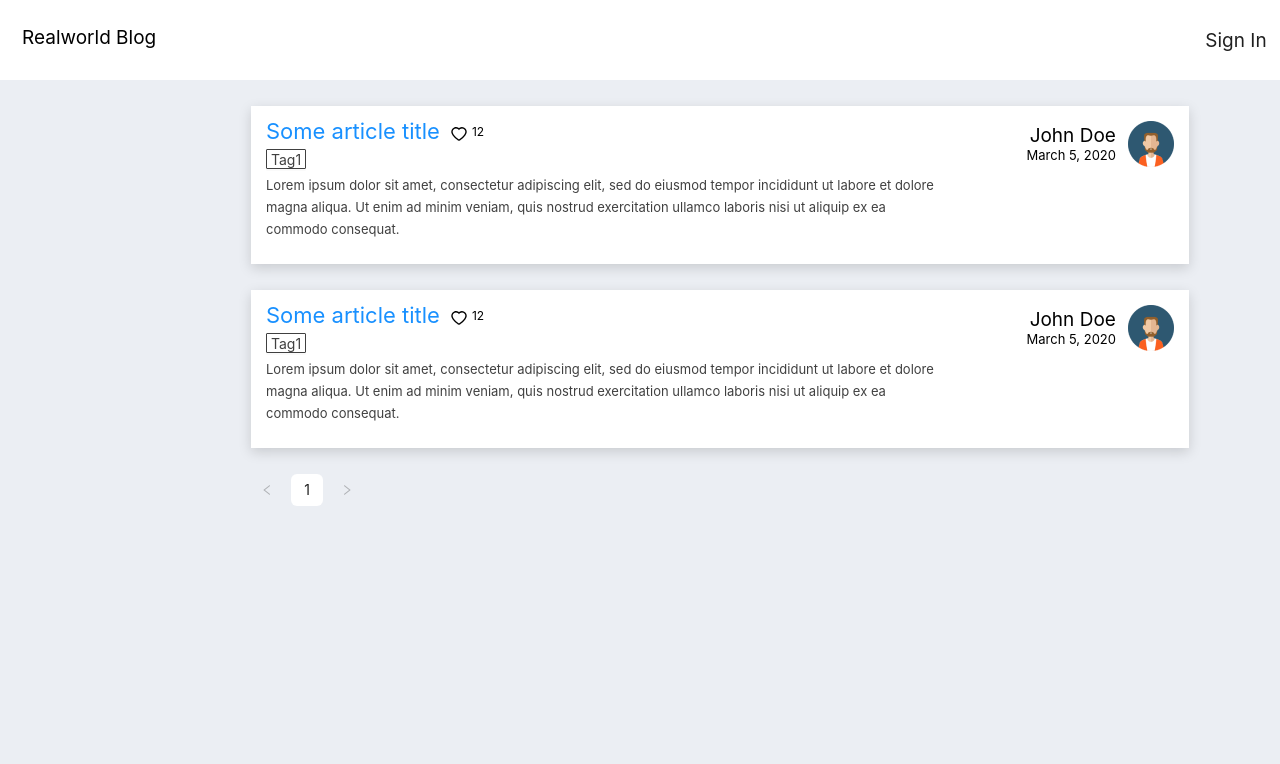
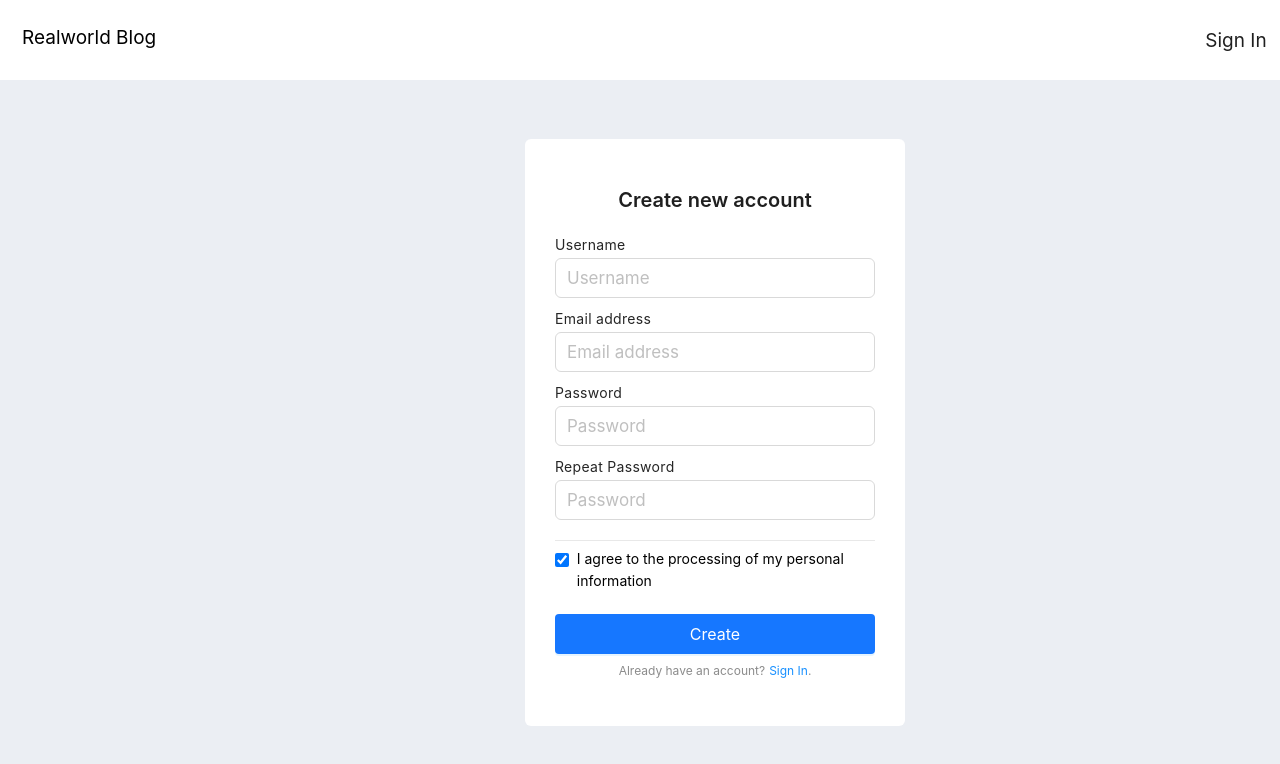
Before and after one commit to M1sterRob0t/react-blog, a React (Create React App) app: page / in a window 1280 px wide. Shown: the top 764 px of the page. Built offline with nearby package versions, Linux system fonts and the light colour scheme.

Commit message:
Сверстал компонент SignUp

```diff
--- a/src/components/App/App.css
+++ b/src/components/App/App.css
@@ -6,3 +6,10 @@
 .app__header {
   margin-bottom: 26px;
 }
+
+.app__sign-up {
+  margin-top: 59px;
+
+  margin-left: auto;
+  margin-right: auto;
+}
--- a/src/components/App/App.tsx
+++ b/src/components/App/App.tsx
@@ -1,12 +1,14 @@
-import Posts from '../Posts';
+// import Posts from '../Posts';
 import Header from '../Header';
+import SignUp from '../SignUp';
+
 import './App.css';
 
 function App() {
   return (
     <div className="app">
       <Header className="app__header" />
-      <Posts />
+      <SignUp className="app__sign-up" />
     </div>
   );
 }
--- /dev/null
+++ b/src/components/SignUp/SignUp.tsx
@@ -0,0 +1,55 @@
+import './style.css';
+import { Input, Typography, Button } from 'antd';
+
+interface ISignUpProps {
+  className: string;
+}
+const { Title } = Typography;
+
+export default function SignUp(props: ISignUpProps): JSX.Element {
+  const { className } = props;
+  return (
+    <section className={`${className} sign-up`}>
+      <Title level={4} className="sign-up__title">
+        Create new account
+      </Title>
+      <form className="sign-up__form">
+        <label className="sign-up__label">
+          Username
+          <Input className="sign-up__input" placeholder="Username" />
+        </label>
+
+        <label className="sign-up__label">
+          Email address
+          <Input className="sign-up__input" placeholder="Email address" />
+        </label>
+
+        <label className="sign-up__label">
+          Password
+          <Input className="sign-up__input" placeholder="Password" />
+        </label>
+
+        <label className="sign-up__label">
+          Repeat Password
+          <Input className="sign-up__input" placeholder="Password" />
+        </label>
+        <label className="sign-up__checkbox-label">
+          <Input className="sign-up__checkbox" type="checkbox" checked />
+          <span>I agree to the processing of my personal information</span>
+        </label>
+        <Button className="sign-up__submit" type="primary">
+          Create
+        </Button>
+      </form>
+      <div className="sign-up__message">
+        <span className="sign-up__message-text">
+          Already have an account?
+          <a className="sign-up__message-link" href="#">
+            Sign In
+          </a>
+          .
+        </span>
+      </div>
+    </section>
+  );
+}
--- /dev/null
+++ b/src/components/SignUp/index.ts
@@ -0,0 +1,2 @@
+import SignUp from './SignUp';
+export default SignUp;
--- /dev/null
+++ b/src/components/SignUp/style.css
@@ -0,0 +1,82 @@
+.sign-up {
+  position: relative;
+  left: -5px;
+
+  box-sizing: border-box;
+  width: 380px;
+  background-color: #ffffff;
+  padding: 47px 30px 47px 30px;
+  border-radius: 6px;
+}
+
+.sign-up__title {
+  text-align: center;
+  margin: 0;
+  margin-bottom: 22px !important;
+}
+
+.sign-up__label {
+  display: block;
+  font-size: 14px;
+  letter-spacing: 0.3px;
+  color: #262626;
+
+  margin-bottom: 12px;
+}
+
+.sign-up__input {
+  box-sizing: border-box;
+  margin-top: 5px;
+  height: 40px;
+}
+
+.sign-up__input::placeholder {
+  font-size: 17px;
+}
+
+.sign-up__checkbox-label {
+  display: flex;
+
+  border-top: 1px solid #e8e8e8;
+  font-size: 14px;
+  line-height: 22px;
+
+  padding-top: 7px;
+  margin-top: 20px;
+  margin-bottom: 22px;
+}
+
+.sign-up__checkbox {
+  display: block;
+  position: relative;
+  top: 4px;
+
+  width: 16px;
+  height: 16px;
+
+  margin-right: 8px;
+}
+
+.sign-up__submit {
+  width: 100%;
+  height: 40px;
+  border-radius: 4px;
+  font-size: 16px;
+
+  margin-bottom: 5px;
+}
+
+.sign-up__message {
+  text-align: center;
+}
+
+.sign-up__message-text {
+  font-size: 12px;
+  color: #8C8C8C;
+}
+
+.sign-up__message-link {
+  text-decoration: none;
+  color: #1890FF;
+  margin-left: 4px;
+}
```
